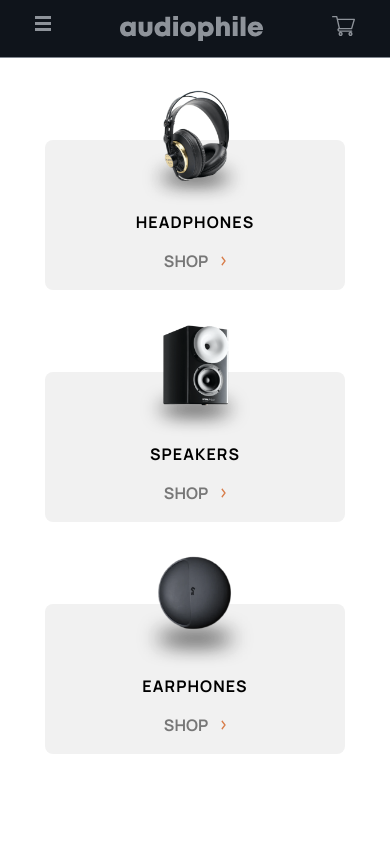
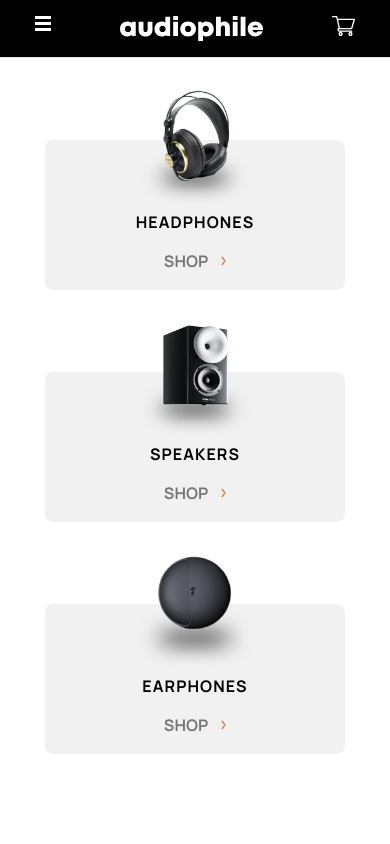
Before and after one commit to Ckola99/Ecom-site, a React (Vite) app in the folder audiophileSite/: page / in a window 390 px wide. Both pictures are taken after a click on the picture 42 px from the left and 23 px from the top of the page. Shown: the top 844 px of the page. Built offline with nearby package versions, Linux system fonts and the light colour scheme.

Commit message:
finished mobile look of app and all states

```diff
--- a/audiophileSite/src/components/DropdownMenu.jsx
+++ b/audiophileSite/src/components/DropdownMenu.jsx
@@ -10,10 +10,16 @@ const DropdownMenu = () => {
   const dropDownOpen = useSelector(selectState);
   const dispatch = useDispatch();
 
-  return dropDownOpen && (
-    <div className="fixed inset-0 flex bg-gray-800 bg-opacity-50 transition-colors z-[11]" onClick={() => dispatch(closeDropdown())}>
-      <div className={`w-full h-[calc(100vh - 58px)] mx-auto mt-[58px] bg-white flex flex-col items-center overflow-auto py-8`}>
-        <div className="flex flex-col gap-8 items-center">
+  if (!dropDownOpen) return null;
+
+  return (
+    <>
+      <div
+        className="fixed inset-0 bg-gray-800 bg-opacity-50 transition-colors z-20"
+        onClick={() => dispatch(closeDropdown())}
+      ></div>
+      <div className="fixed inset-x-0 top-[58px] bottom-0 z-50 bg-white overflow-auto">
+        <div className="flex flex-col gap-8 items-center py-8">
           <CategoryItem
             image={headsets}
             alt="mark one headsets"
@@ -34,7 +40,7 @@ const DropdownMenu = () => {
           />
         </div>
       </div>
-    </div>
+    </>
   );
 };
 
@@ -43,7 +49,7 @@ const CategoryItem = ({ image, alt, title, link }) => (
     <img
       src={image}
       alt={alt}
-      className="h-[120px] absolute left-1/2 transform -translate-x-1/2"
+      className="h-[120px] absolute left-1/2 transform -translate-x-1/2 top-0"
     />
     <div className="bg-second-gray w-full h-[150px] rounded-lg mt-[50px] flex flex-col items-center">
       <h3 className="text-transform: uppercase font-bold text-base tracking-[1.07px] pt-[70px]">
--- a/audiophileSite/src/components/Layout.jsx
+++ b/audiophileSite/src/components/Layout.jsx
@@ -29,7 +29,7 @@ const Layout = () => {
 			<ScrollToTop />
 			<Navbar openCart = {handleOpenModal}/>
 			<CartModal isOpen={isModalOpen} handleCloseModal={handleCloseModal}/>
-			<main>
+			<main className="mt-[58px]">
 				<Outlet add={addItem} remove={removeItem}/>
 			</main>
 			<Footer />
--- a/audiophileSite/src/components/Navbar.jsx
+++ b/audiophileSite/src/components/Navbar.jsx
@@ -10,27 +10,32 @@ import {
 import { useSelector, useDispatch } from "react-redux";
 import { Link } from "react-router-dom";
 
-
 const Navbar = ({ openCart }) => {
   const isOpen = useSelector(selectState);
   const dispatch = useDispatch();
 
+  const handleClick = () => {
+	if(isOpen) {
+		dispatch(closeDropdown())
+	} else {
+		dispatch(openDropdown())
+	}
+  }
+
   return (
-		<div className="">
-			<DropdownMenu />
+    <>
+      <div className="fixed top-0 left-0 right-0 z-30">
         <div
-				className={`flex justify-center h-[58px] border-b items-center bg-black ${
-					isOpen ? "z-50" : "z-10"
-				}`}
+          className={`flex justify-center h-[58px] border-b items-center bg-black`}
         >
           <div className="text-white flex justify-around w-full h-[25px] ">
             <img
               src={hamburger}
               alt="hamburger icon"
-						className="w-[16px] h-[15px]"
-						onClick={() => dispatch(openDropdown())}
+              className="w-[16px] h-[15px] cursor-pointer"
+              onClick={handleClick}
             />
-					<Link to='/'>
+            <Link to="/">
               <img
                 src={logo}
                 alt="logo"
@@ -40,12 +45,15 @@ const Navbar = ({ openCart }) => {
             <img
               src={cart}
               alt="cart icon"
-						className="w-[23px] h-[20px]"
+              className="w-[23px] h-[20px] cursor-pointer"
               onClick={openCart}
             />
           </div>
         </div>
       </div>
+      <DropdownMenu />
+    </>
   );
 };
+
 export default Navbar;
```
Lines whose indentation alone changed are shown as unchanged.
